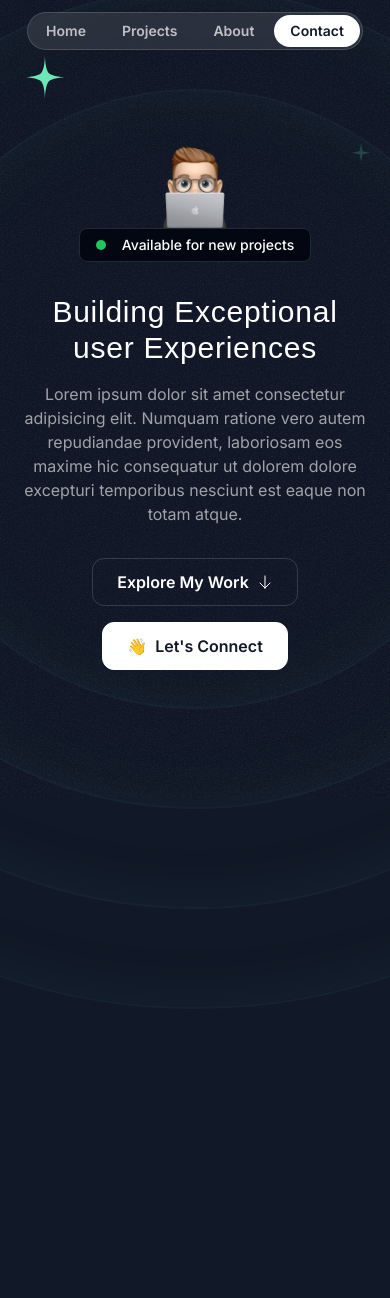
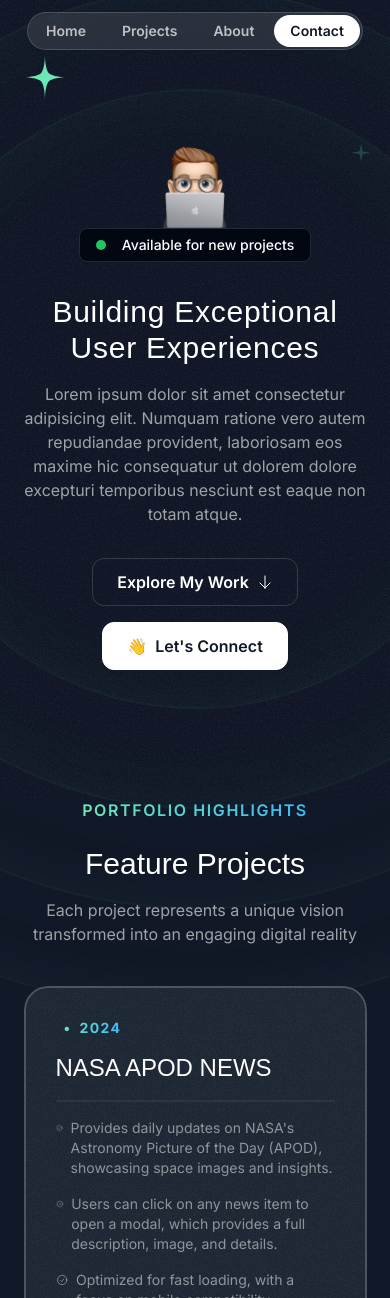
Before and after one commit to Coconhat/porfolio, a Next.js app: page / in a window 390 px wide. Shown: the top 1298 px of the page. Before the commit the page ends 1009 px from the top, so only its background shows below. Built offline with nearby package versions, Linux system fonts and the light colour scheme; a web font is replaced by a local one.

Commit message:
added project section

```diff
--- a/src/app/globals.css
+++ b/src/app/globals.css
@@ -10,3 +10,9 @@
     @apply absolute inset-0  border-2 top-1/2 left-1/2 -translate-x-1/2 -translate-y-1/2 rounded-full border-emerald-300/5 shadow-[0_0_80px_inset] shadow-emerald-300/5;
   }
 }
+
+@layer utilities {
+  .container {
+    @apply lg:max-w-5xl;
+  }
+}
--- a/src/app/page.tsx
+++ b/src/app/page.tsx
@@ -1,11 +1,13 @@
 import { Header } from "@/sections/Header";
 import { HeroSection } from "@/sections/Hero";
+import { ProjectsSection } from "@/sections/Projects";
 
 export default function Home() {
   return (
     <div>
       <Header />
       <HeroSection />
+      <ProjectsSection />
     </div>
   );
 }
--- a/src/sections/Hero.tsx
+++ b/src/sections/Hero.tsx
@@ -5,20 +5,21 @@
 import StarIcon from "@/assets/icons/star.svg";
 import { HeroOrbit } from "@/components/HeroOrbit";
 import SparkleIcon from "@/assets/icons/sparkle.svg";
+
 export const HeroSection = () => {
   return (
     <div className="py-32 md:py-48 lg:py-60 relative z-0 overflow-x-clip">
-      <div className="absolute inset-0 [mask-image:linear-gradient(to_bottom, transparent,black_10%,black_70%,transparent)]">
+      <div className="absolute inset-0 [mask-image:linear-gradient(to_bottom, transparent, black_10%, black_70%, transparent)] z-10">
         <div
           className="absolute inset-0 -z-30 opacity-5"
           style={{
             backgroundImage: `url(${grainImage.src})`,
           }}
         ></div>
-        <div className=" size-[620px] hero-ring"></div>
-        <div className=" size-[820px] hero-ring"></div>
-        <div className=" size-[1020px] hero-ring"></div>
-        <div className=" size-[1220px] hero-ring"></div>
+        <div className="size-[620px] hero-ring"></div>
+        <div className="size-[820px] hero-ring"></div>
+        <div className="size-[1020px] hero-ring"></div>
+        <div className="size-[1220px] hero-ring"></div>
         <HeroOrbit size={800} rotation={-72}>
           <StarIcon className="size-28 text-emerald-300" />
         </HeroOrbit>
@@ -51,12 +52,12 @@
         </HeroOrbit>
       </div>
 
-      <div className="container">
+      <div className="container relative z-20">
         <div className="flex flex-col items-center">
           <Image
             src={memojiImage}
             className="size-[100px]"
-            alt="Personpeeking from behind laptop"
+            alt="Person peeking from behind laptop"
           />
           <div className="bg-gray-950 border border-gray-800 px-4 py-1.5 inline-flex items-center gap-4 rounded-lg">
             <div className="bg-green-500 size-2.5 rounded-full"></div>
@@ -67,7 +68,7 @@
         </div>
         <div className="max-w-lg mx-auto">
           <h1 className="font-serif text-3xl md:text-5xl text-center mt-8 tracking-wide">
-            Building Exceptional user Experiences
+            Building Exceptional User Experiences
           </h1>
           <p className="mt-4 text-center text-white/60 md:text-lg">
             Lorem ipsum dolor sit amet consectetur adipisicing elit. Numquam
@@ -76,7 +77,7 @@
             eaque non totam atque.
           </p>
         </div>
-        <div className="flex flex-col md:flex-row  justify-center items-center mt-8 gap-4 ">
+        <div className="flex flex-col md:flex-row justify-center items-center mt-8 gap-4 z-30">
           <button className="inline-flex items-center gap-2 border border-white/15 px-6 h-12 rounded-xl">
             <span className="font-semibold">Explore My Work</span>
             <ArrowDown className="size-4" />
@@ -90,3 +91,27 @@
     </div>
   );
 };
+
+export const Header = () => {
+  return (
+    <div className="flex justify-center items-center fixed top-3 w-full z-10">
+      <nav className="flex gap-1 p-0.5 border border-white/15 rounded-full bg-white/10 backdrop-blur">
+        <a href="#" className="nav-item">
+          Home
+        </a>
+        <a href="#" className="nav-item">
+          Projects
+        </a>
+        <a href="#" className="nav-item">
+          About
+        </a>
+        <a
+          href="#"
+          className="nav-item bg-white text-grey-900 hover:bg-white/70 text-gray-900"
+        >
+          Contact
+        </a>
+      </nav>
+    </div>
+  );
+};
--- a/src/sections/Projects.tsx
+++ b/src/sections/Projects.tsx
@@ -1,46 +1,128 @@
 import darkSaasLandingPage from "@/assets/images/dark-saas-landing-page.png";
 import lightSaasLandingPage from "@/assets/images/light-saas-landing-page.png";
 import aiStartupLandingPage from "@/assets/images/ai-startup-landing-page.png";
-
+import Image from "next/image";
+import CheckCircleIcon from "@/assets/icons/check-circle.svg";
+import ArrowUpRightIcon from "@/assets/icons/arrow-up-right.svg";
+import grainImage from "@/assets/images/grain.jpg";
+import apodnasa from "@/assets/images/apodnasa.png";
+import currencyconverter from "@/assets/images/currencyconverter2.png";
 const portfolioProjects = [
   {
-    company: "Acme Corp",
-    year: "2022",
-    title: "Dark Saas Landing Page",
+    company: "",
+    year: "2024",
+    title: "NASA APOD NEWS",
     results: [
-      { title: "Enhanced user experience by 40%" },
-      { title: "Improved site speed by 50%" },
-      { title: "Increased mobile traffic by 35%" },
+      {
+        title:
+          " Provides daily updates on NASA's Astronomy Picture of the Day (APOD), showcasing space images and insights.",
+      },
+      {
+        title:
+          "Users can click on any news item to open a modal, which provides a full description, image, and details.",
+      },
+      {
+        title:
+          "Optimized for fast loading, with a focus on mobile compatibility",
+      },
     ],
-    link: "https://youtu.be/4k7IdSLxh6w",
-    image: darkSaasLandingPage,
+    link: "https://coconhat.github.io/NASA-APOD-News/",
+    image: apodnasa,
   },
   {
-    company: "Innovative Co",
-    year: "2021",
-    title: "Light Saas Landing Page",
+    company: "",
+    year: "2024",
+    title: "Currency Converter",
     results: [
-      { title: "Boosted sales by 20%" },
-      { title: "Expanded customer reach by 35%" },
-      { title: "Increased brand awareness by 15%" },
+      {
+        title:
+          "Provides fast, reliable currency conversions for a wide range of international currencies.",
+      },
+      {
+        title:
+          "implifies currency conversion, particularly beneficial for travelers, businesses, and online shoppers.",
+      },
+      {
+        title:
+          ": Uses a real-time currency exchange API to provide up-to-date conversion rates.",
+      },
     ],
-    link: "https://youtu.be/7hi5zwO75yc",
-    image: lightSaasLandingPage,
+    link: "https://coconhat.github.io/Currency-converter/",
+    image: currencyconverter,
   },
-  {
-    company: "Quantum Dynamics",
-    year: "2023",
-    title: "AI Startup Landing Page",
-    results: [
-      { title: "Enhanced user experience by 40%" },
-      { title: "Improved site speed by 50%" },
-      { title: "Increased mobile traffic by 35%" },
-    ],
-    link: "https://youtu.be/Z7I5uSRHMHg",
-    image: aiStartupLandingPage,
-  },
+
 ];
 
 export const ProjectsSection = () => {
-  return <div>Projects Section</div>;
+  return (
+    <section className="pb-16 lg:py-24 ">
+      <div className="container">
+        <div className="flex justify-center">
+          <p className="uppercase font-semibold tracking-widest bg-gradient-to-r from-emerald-300 to-sky-400 bg-clip-text text-transparent">
+            Portfolio Highlights
+          </p>
+        </div>
+        <h2 className="font-serif text-3xl md:text-5xl text-center mt-6">
+          Feature Projects
+        </h2>
+        <p className="text-center md:text-lg lg:text-xl text-white/60 mt-4 max-w-md mx-auto">
+          Each project represents a unique vision transformed into an engaging
+          digital reality
+        </p>
+        <div className="mt-10 md:mt-20 flex flex-col gap-20">
+          {portfolioProjects.map((project) => (
+            <div
+              key={project.title}
+              className="bg-gray-800 rounded-3xl relative z-0 overflow-hidden after:z-10 after:content-[''] after:absolute after:inset-0 after:outline-2 after:outline after:-outline-offset-2 after:rounded-3xl after:outline-white/20 px-8 pt-8 md:pt-12 md:px-10 lg:pt-16 lg:px-20 after:pointer-events-none  "
+            >
+              <div
+                className="absolute inset-0 -z-10 opacity-5 "
+                style={{
+                  backgroundImage: `url(${grainImage.src})`,
+                }}
+              ></div>
+              <div className="lg:grid lg:grid-cols-2 lg:gap-16">
+                <div className="lg:pb-16">
+                  <div className="bg-gradient-to-r from-emerald-300 to-sky-400 inline-flex font-bold uppercase tracking-widest text-sm gap-2 text-transparent bg-clip-text">
+                    <span>{project.company}</span>
+                    <span>&bull;</span>
+                    <span>{project.year}</span>
+                  </div>
+
+                  <h3 className="font-serif text-2xl mt-2 md:text-4xl md:mt-5">
+                    {project.title}
+                  </h3>
+                  <hr className="border-t-2 border-white/5 mt-4 md:mt-5 " />
+                  <ul className="flex flex-col gap-4 mt-4 md:mt-5">
+                    {project.results.map((result, index) => (
+                      <li
+                        key={index}
+                        className="flex gap-2 text-sm md:text-base text-white/50 "
+                      >
+                        <CheckCircleIcon className="size-5 md:size-6" />
+                        <span>{result.title}</span>
+                      </li>
+                    ))}
+                  </ul>
+                  <a href={project.link}>
+                    <button className="bg-white text-gray-950 h-12 w-full rounded-xl font-semibold inline-flex items-center justify-center gap-2 mt-8 md:w-auto px-6">
+                      <span>Visit Live Site</span>
+                      <ArrowUpRightIcon />
+                    </button>
+                  </a>
+                </div>
+                <div className="relative">
+                  <Image
+                    src={project.image}
+                    alt={project.title}
+                    className="mt-8 -mb-4 md:-mb-0 lg:mt:0 lg:absolute lg:h-full lg:w-auto lg:max-w-none"
+                  />
+                </div>
+              </div>
+            </div>
+          ))}
+        </div>
+      </div>
+    </section>
+  );
 };
```
Also changed, not shown: src/assets/images/apodnasa.png (added), src/assets/images/currencyconverter2.png (added).
